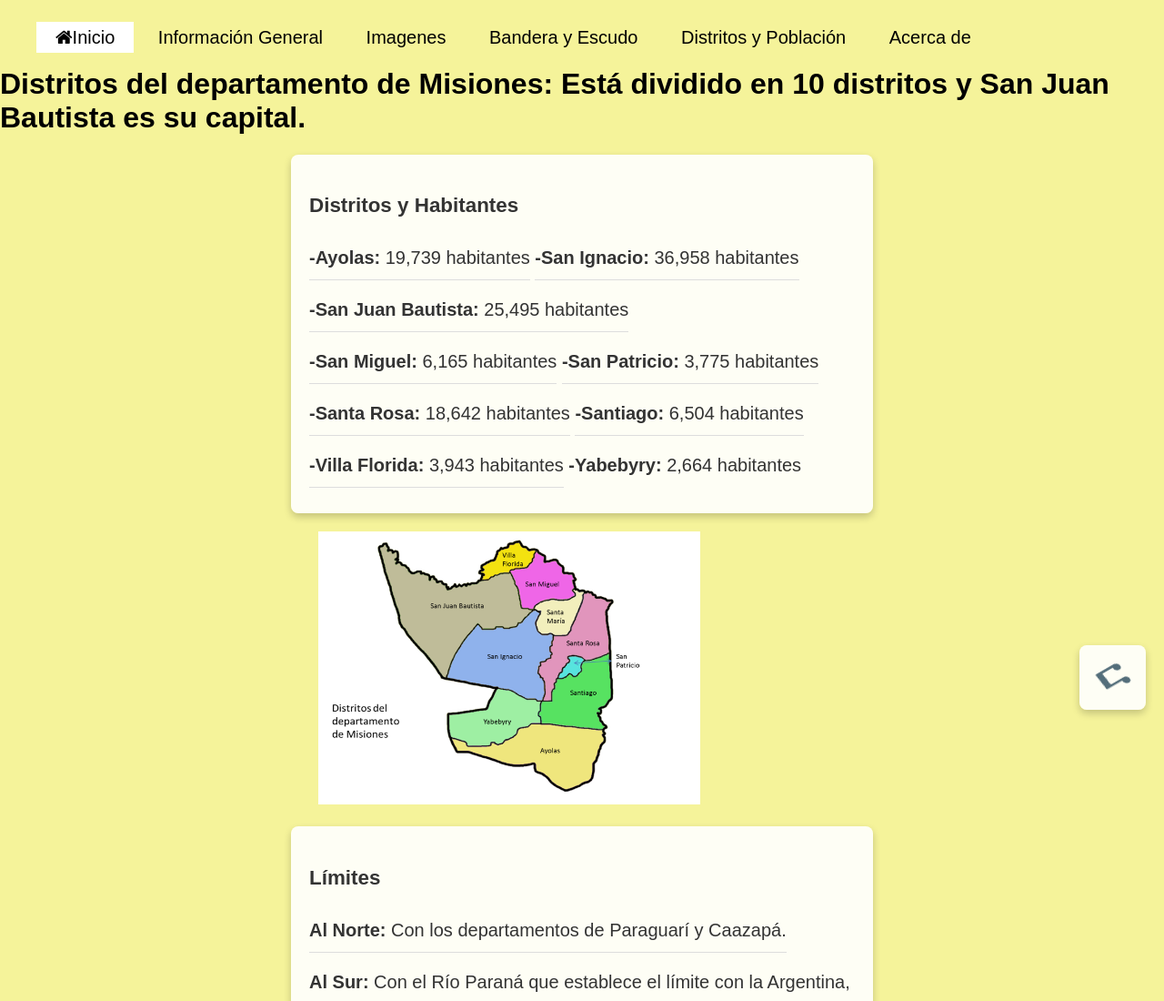
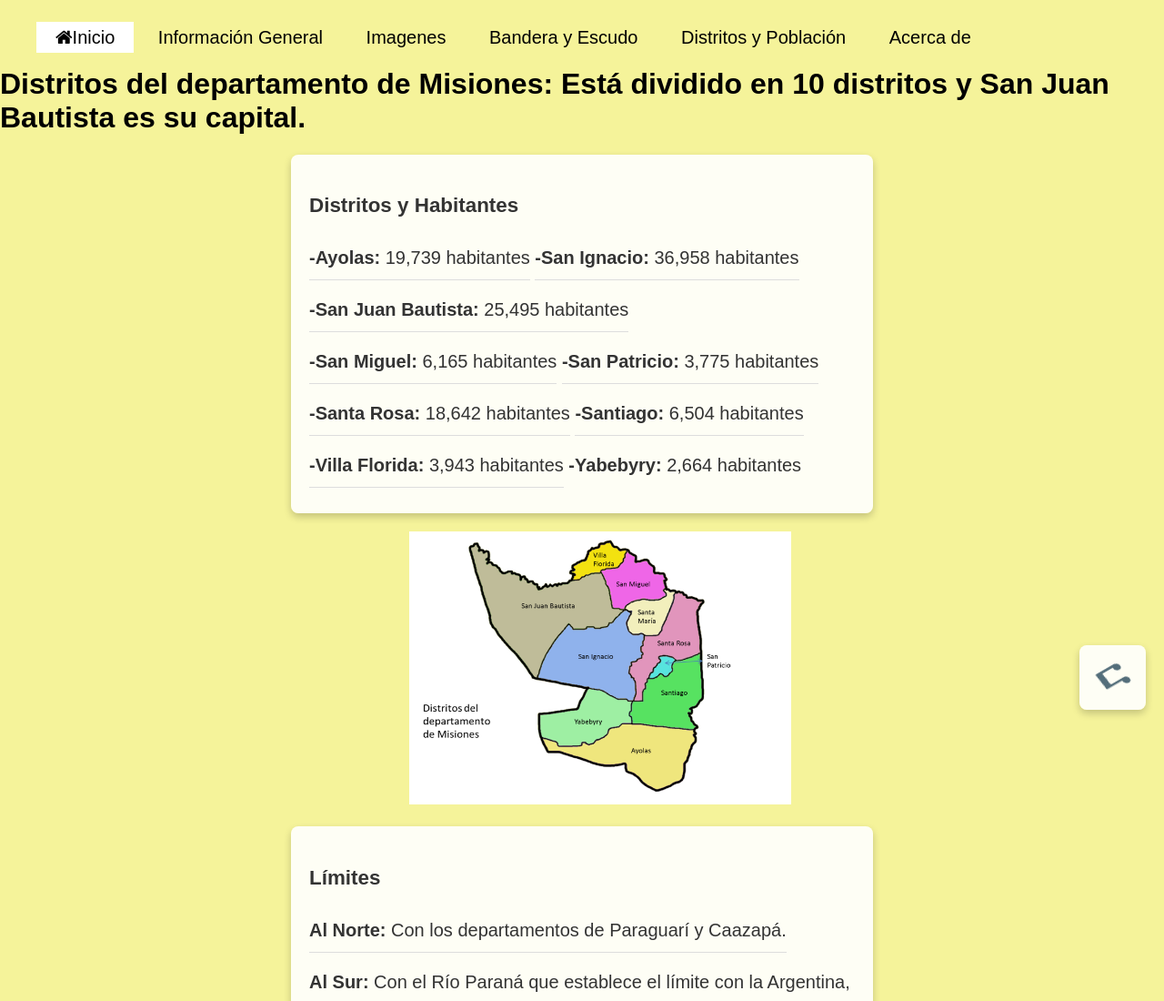
Before and after one commit to Joaquinelgordo/Joaquinelgordo123, a plain HTML site: page distritos y poblacion.html in a window 1280 px wide. Shown: the top 1100 px of the page at 91% size. Drawn offline with Linux system fonts and the light colour scheme.

Commit message:
Update distritos.css

```diff
--- a/distritos.css
+++ b/distritos.css
@@ -170,7 +170,7 @@ button {
   animation-play-state: paused;
 }
 .mapa{
-  padding-left: 350px;
+  padding-left: 450px;
   width:420px;
    height: 300px;
 }
```
